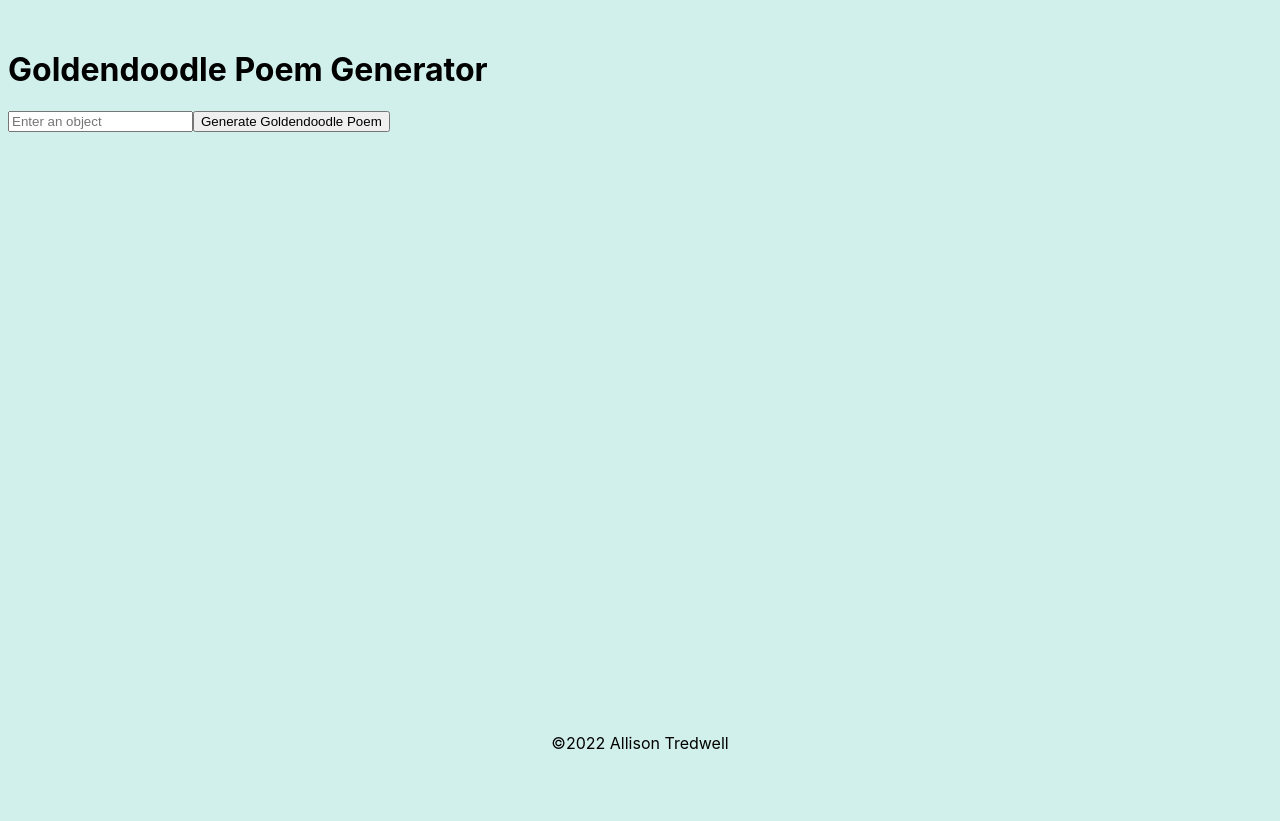
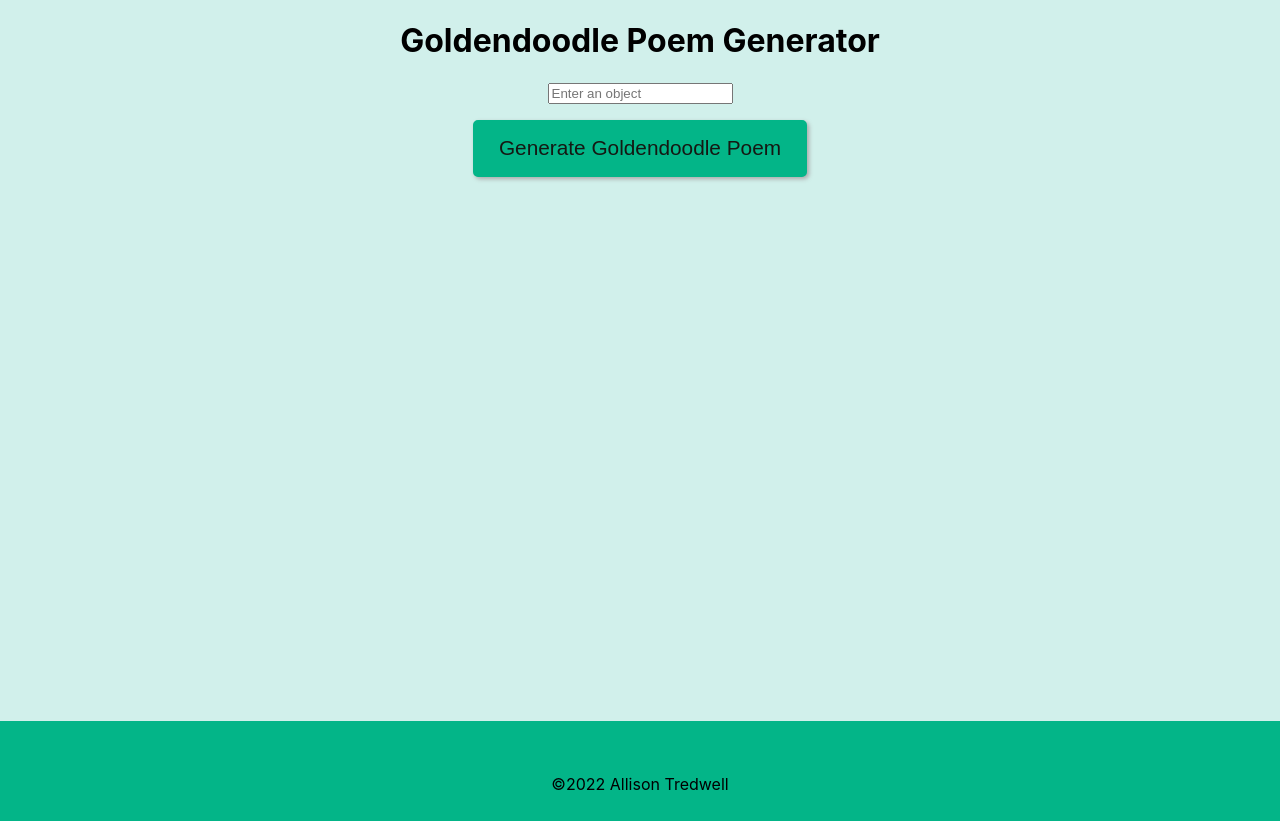
Before and after one commit to allisonLMT/Dogify, a React (Create React App) app: page / in a window 1280 px wide. Before the commit the page ends 800 px from the top, so only its background shows below. Built offline with nearby package versions, Linux system fonts and the light colour scheme.

Commit message:
General styling
-added styles to remove default input button styling (still needs to be properly styled)
-some styling related to Footer positioning

```diff
--- a/src/App.js
+++ b/src/App.js
@@ -69,7 +69,7 @@ function App() {
               maxLength="1000"
               onChange={(e) => setSubjectInput(e.target.value)}
             />
-            <input type="submit" value="Generate Goldendoodle Poem" />
+            <input type="submit" value="Generate Goldendoodle Poem" id="submit"/>
         </form>
 
           {results.length > 0 &&
--- a/src/components/Results.js
+++ b/src/components/Results.js
@@ -11,7 +11,6 @@ console.log(results)
         <section className={styles.results}>
            {results.map(result =>
                 <OneResult prompt={prompt} result={result} key={result.id}/>
-
             )}
         </section>
     )
--- a/src/index.scss
+++ b/src/index.scss
@@ -1,6 +1,7 @@
 @use 'styles/_variables' as *;
 
 body {
+  margin: 0;
   font-family: -apple-system, BlinkMacSystemFont, 'Segoe UI', 'Roboto', 'Oxygen',
     'Ubuntu', 'Cantarell', 'Fira Sans', 'Droid Sans', 'Helvetica Neue',
     sans-serif;
@@ -11,10 +12,57 @@ body {
 
 .page-container {
   position: relative;
-  min-height: calc(100vh - 70px);
+  min-height: 100vh;
+  //border: 1px solid red;
 
 }
 .content-wrap {
-  margin: 50px auto 70px;
-  padding-bottom: 70px;
+  margin: 0 auto 4.6875rem;
+  padding-bottom: 4.6875rem ;
+
 }
+
+h1 {
+  text-align: center;
+}
+
+form {
+  text-align: center;
+}
+
+/* Buttons styles start */
+// https://css-tricks.com/overriding-default-button-styles/
+#submit {
+  display: block;
+  padding: 1rem 1.5rem;
+  margin: 1rem auto;
+  text-decoration: none;
+  color: $darktext;
+  font-family: sans-serif;
+  font-size: 1.3rem;
+  line-height: 1;
+  border: 2px solid $darkGreen;
+  border-radius: 5px;
+  background-color: $darkGreen;
+  filter: drop-shadow(2px 2px 2px darkgrey);
+  cursor: pointer;
+  text-align: center;
+  transition: background 250ms ease-in-out, transform 150ms ease;
+  -webkit-appearance: none;
+  -moz-appearance: none;
+}
+
+#submit:hover,
+#submit:focus {
+  background: #0053ba;
+}
+
+#submit:focus {
+  outline: 1px solid #fff;
+  outline-offset: -4px;
+}
+
+#submit:active {
+  transform: scale(0.99);
+}
+/* Button styles end */
--- a/src/styles/_variables.scss
+++ b/src/styles/_variables.scss
@@ -1,5 +1,6 @@
 // Colors
-$darkGreen: #036a50;
+//$darkGreen: #036a50;
+$darkGreen: #03B588;
 //$mediumGreen: #9fdfd4;
 $mediumGreen: #D1F0EB;
 $paleGreen: #e6f4f0;
--- a/src/styles/footer.module.scss
+++ b/src/styles/footer.module.scss
@@ -1,13 +1,17 @@
+@use '_variables' as *;
+
 .footer {
     position: absolute;
     bottom: 0px;
     width: 100%;
     height: 75px;
-    padding-top: 35px;
+    padding-top: 25px;
     display: flex;
     flex-direction: column;
     justify-content: center;
     align-items: center;
+    background-color: $darkGreen;
+
 }
 
 .footer p {
--- a/src/styles/results.module.scss
+++ b/src/styles/results.module.scss
@@ -4,4 +4,5 @@
     display: flex;
     justify-content: center;
     flex-wrap: wrap;
+    padding-bottom: 4.6875rem;
 }
```
